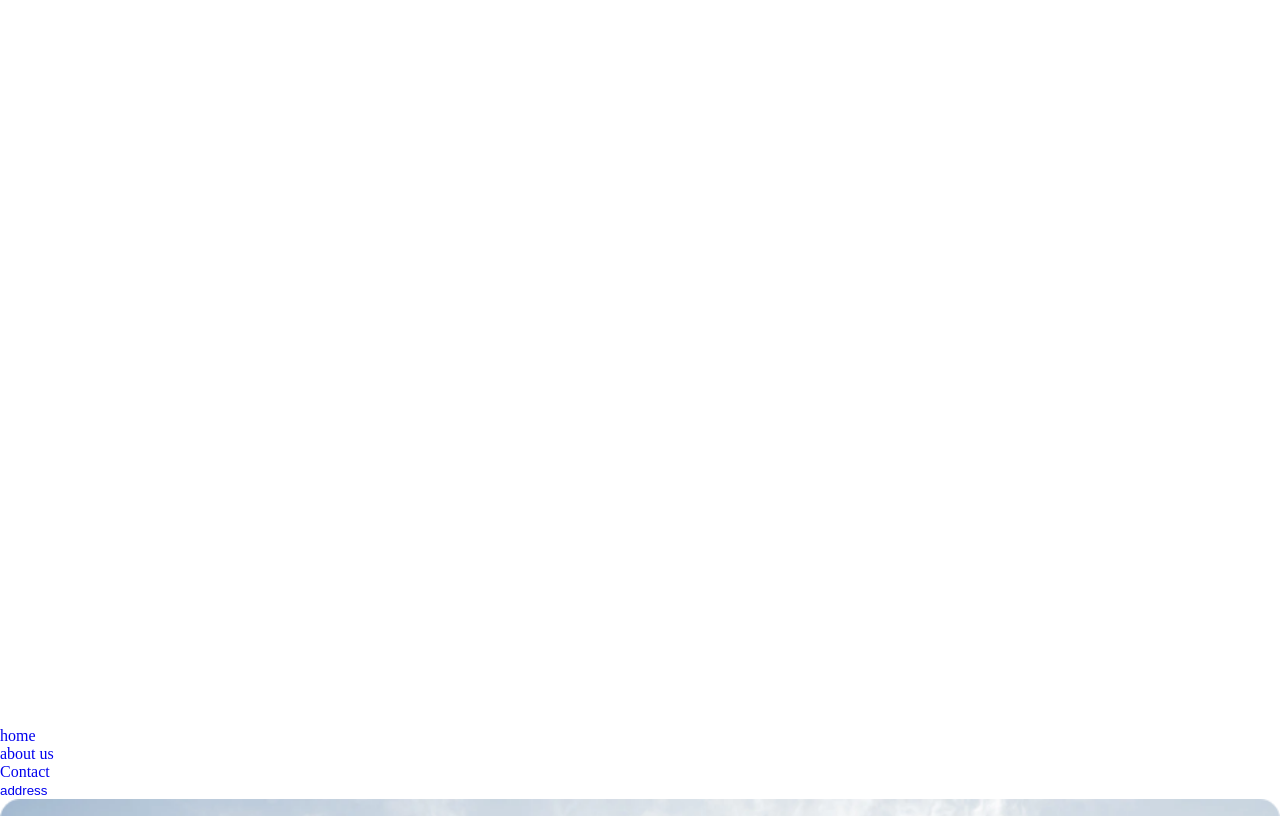
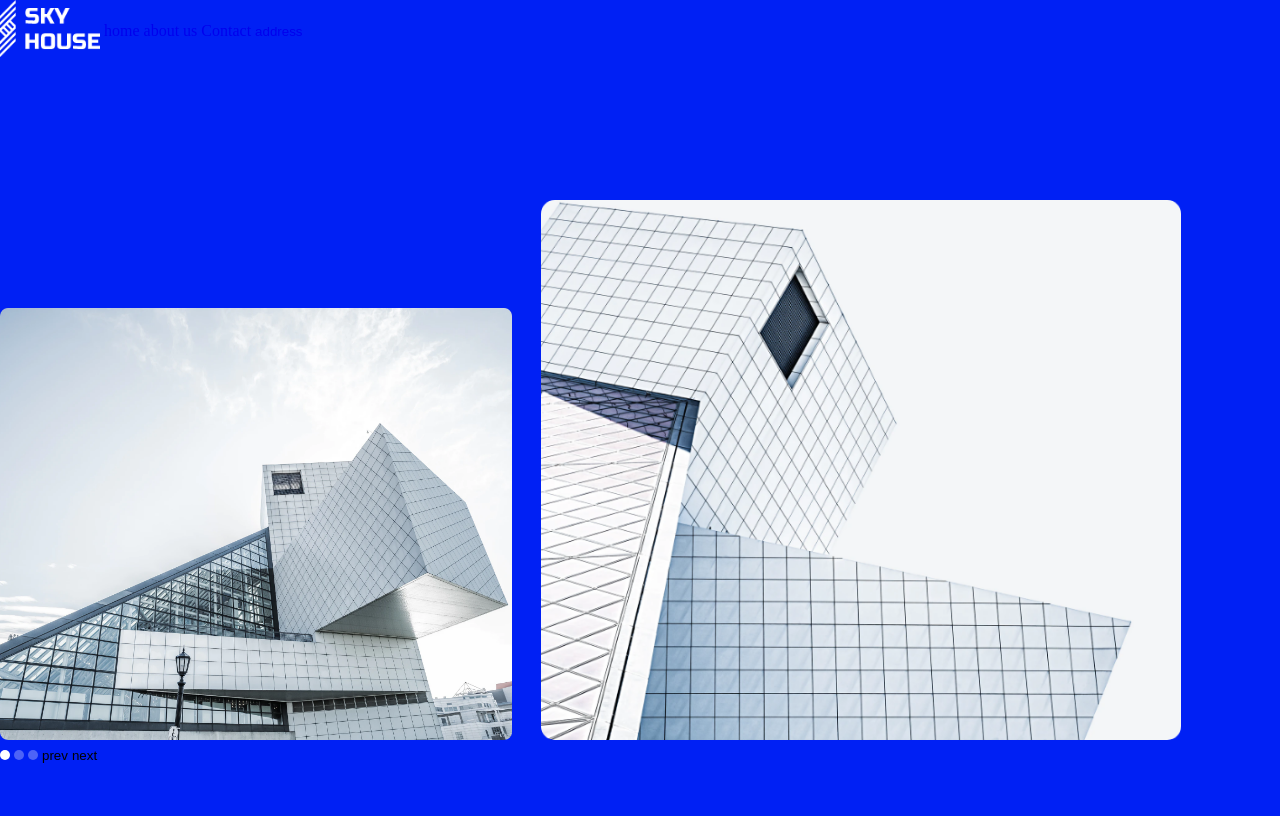
Before and after one commit to MariamKiknavelidze/Lesson-7, a plain HTML site: page index.html in a window 1280 px wide. Shown: the top 816 px of the page. Drawn offline with Linux system fonts and the light colour scheme.

Commit message:
end of  header and first section with css

```diff
--- a/index.html
+++ b/index.html
@@ -34,12 +34,12 @@
     </header>
     <section>
         <div class="img.wrapper">
-             <img src="src/images/photo-1.png" alt="photo-1" >
-             <img src="src/images/" alt="" >
+             <img src="src/images/photo-1.png" alt="photo-1" class="photo-1" >
+             <img src="src/images/photo-2.png" alt="photo-2" class="photo-2">
         </div>
         <div class="slider-pagination">
-            <div>
-                <span class="dot"></span>
+            <div class="dots">
+                <span class="dot active"></span>
                 <span class="dot"></span>
                 <span class="dot"></span>
             </div>
--- a/src/styles.css
+++ b/src/styles.css
@@ -12,7 +12,56 @@ ul {
 img {
 	width: 100%;
 }
+.logo {
+	width: 100px;
+}
+
 button {
-	border: none;
+	border:none;
 	background: none;
-} */
+}
+.logo,nav, nav li {
+	display: inline-block;
+	vertical-align: middle;
+}
+
+header {
+	position: fixed;
+	top: 0;
+	left: 0;
+}
+
+section {
+	background-color: #0020F4;
+	padding-top: 200px;
+	padding-bottom: 65px;
+}
+.img-wrapper{
+	display: inline-block;
+	vertical-align: middle;
+}
+.photo-1 {
+	max-width: 707px;
+	width: 40%;
+	margin-right: 25px;
+}
+.photo-2{
+	max-width: 948px;
+	width: 50%;
+}
+
+.dot {
+	display: inline-block;
+	width: 10px;
+	height: 10px;
+	background-color: #FFFFFF;
+	opacity:30%;
+	border-radius: 50%;
+}
+.dot.active {
+	opacity: 1;
+}
+.slider-pagination > div{
+	display: inline-block;
+	vertical-align: middle;
+}
```
